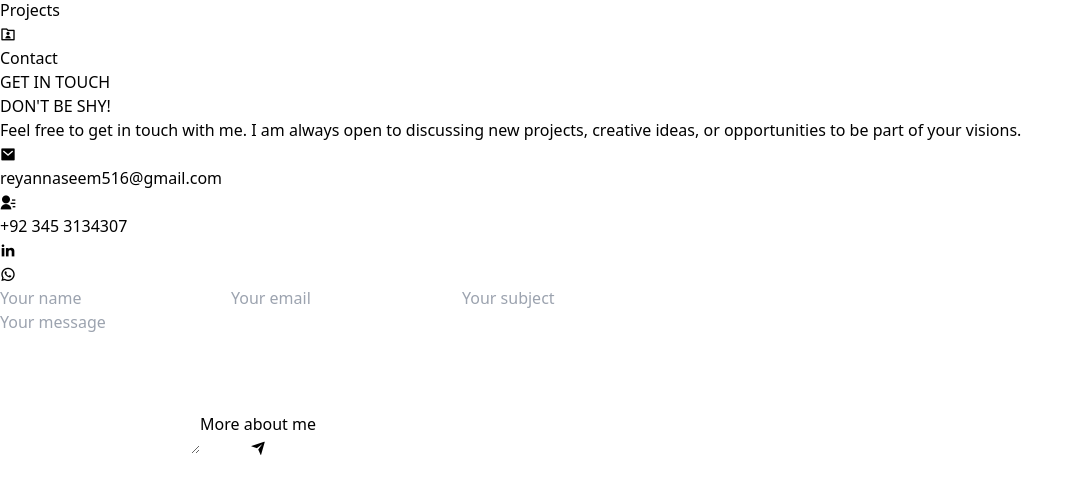
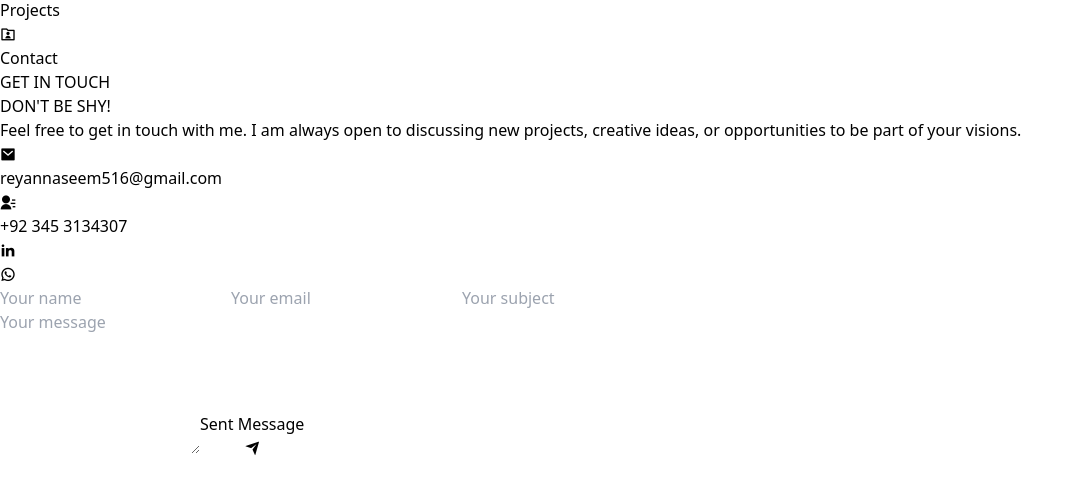
Before and after one commit to ReyanNaseem/my-portfolio, a React (Vite) app: page /contact in a window 1280 px wide. Shown: the part 266-760 px from the top of the page, without its empty margins (0-1083 px from the left). Built offline with nearby package versions, Linux system fonts and the light colour scheme.

Commit message:
worked on transition

```diff
--- a/package.json
+++ b/package.json
@@ -10,6 +10,7 @@
     "preview": "vite preview"
   },
   "dependencies": {
+    "framer-motion": "^12.23.3",
     "react": "^19.1.0",
     "react-dom": "^19.1.0",
     "react-router-dom": "^7.6.3",
--- a/src/App.jsx
+++ b/src/App.jsx
@@ -1,23 +1,25 @@
 import './App.css'
 import 'remixicon/fonts/remixicon.css'
-import { Route, Routes } from 'react-router-dom'
+import { Route, Routes, useLocation } from 'react-router-dom'
 import Home from './components/Home'
 import About from './components/About'
 import Project from './components/Project'
 import Contact from './components/Contact'
+import { AnimatePresence } from 'framer-motion'
 
 function App() {
-
+  const location = useLocation()
   return (
     <>
-    <Routes>
+    <AnimatePresence mode='wait'>
+    <Routes key={location.pathname} location={location}>
       <Route path='/' element={<Home/>}/>
       <Route path='/about' element={<About/>}/>
       <Route path='/project' element={<Project/>}/>
       <Route path='/contact' element={<Contact/>}/>
       <Route path='/*' element={"404 NOT FOUND"}/>
     </Routes>
-    {/* <Interface/> */}
+    </AnimatePresence>
     </>
   )
 }
--- /dev/null
+++ b/src/components/AnimatePage.jsx
@@ -0,0 +1,33 @@
+import { motion } from 'framer-motion'
+
+const AnimatePage = ({children}) => {
+
+  return (
+    <motion.div initial="initial" animate="animate" exit="exit">
+      {[...Array(20)].map((_, i) => (
+        <motion.div
+          key={`layer${i}`}
+          variants={transition}
+          style={{top: `calc(5dvh * ${i})`}}
+          transition={{delay: 0.02 * i}}
+          className="fixed left-0 h-[5dvh] z-50 bg-[linear-gradient(to_right,#90d5ff,#1a66ab)]"
+        />
+      ))}
+      {children}
+    </motion.div>
+  );
+}
+
+const transition = {
+    initial:{
+        width: '100%'
+    },
+    animate:{
+        width: '0%'
+    },
+    exit:{
+        width:'100%'
+    }
+}
+
+export default AnimatePage
--- a/src/components/Contact.jsx
+++ b/src/components/Contact.jsx
@@ -39,7 +39,7 @@ const Contact = () => {
                       <textarea rows={6} className='w-[100%] p-3 rounded-[20px] bg-gray-700 outline-none' placeholder='Your message'></textarea>
 
                       <button className='flex items-center justify-between gap-2 pl-4 font-bold text-white h-[56px] border-2 border-blue-700  float-start w-fit rounded-full'>
-                        More about me
+                        Sent Message
                         <div className='bg-blue-700 flex items-center justify-center font-bold w-[56px] h-[56px] rounded-full'>
                           <i class="ri-send-plane-fill text-xl"></i>
                         </div>
--- a/src/components/Interface.jsx
+++ b/src/components/Interface.jsx
@@ -1,5 +1,6 @@
 import { useState } from "react";
 import { useLocation, useNavigate } from "react-router-dom";
+import AnimatePage from "./AnimatePage";
 
 const Interface = ({ children }) => {
 
@@ -57,7 +58,7 @@ const Interface = ({ children }) => {
         })}
       </div>
 
-        <i onClick={()=>setToggel(true)} className="ri-menu-2-line lg:hidden text-3xl font-bold cursor-pointer text-white absolute top-4 right-4"></i>
+        <i onClick={()=>setToggel(true)} className="ri-menu-2-line lg:hidden text-3xl font-bold bg-black px-1 rounded-md cursor-pointer text-white absolute top-4 right-4"></i>
       <div className={`absolute top-0 ${toggel? 'right-0': 'right-[-350px]'} z-50 flex flex-col pt-12 shadow-lg shadow-black bg-[#1c1c1c] w-[350px] h-screen transition-all duration-700`}>
         <i onClick={()=>setToggel(false)} className="ri-close-large-line absolute text-white right-4 top-4 cursor-pointer"></i>
 
@@ -74,7 +75,9 @@ const Interface = ({ children }) => {
         }
 
       </div>
+      <AnimatePage>
       {children}
+      </AnimatePage>
     </div>
   );
 };
```
Also changed, not shown: 1 other file (tests, documents, lock files or other folders).
